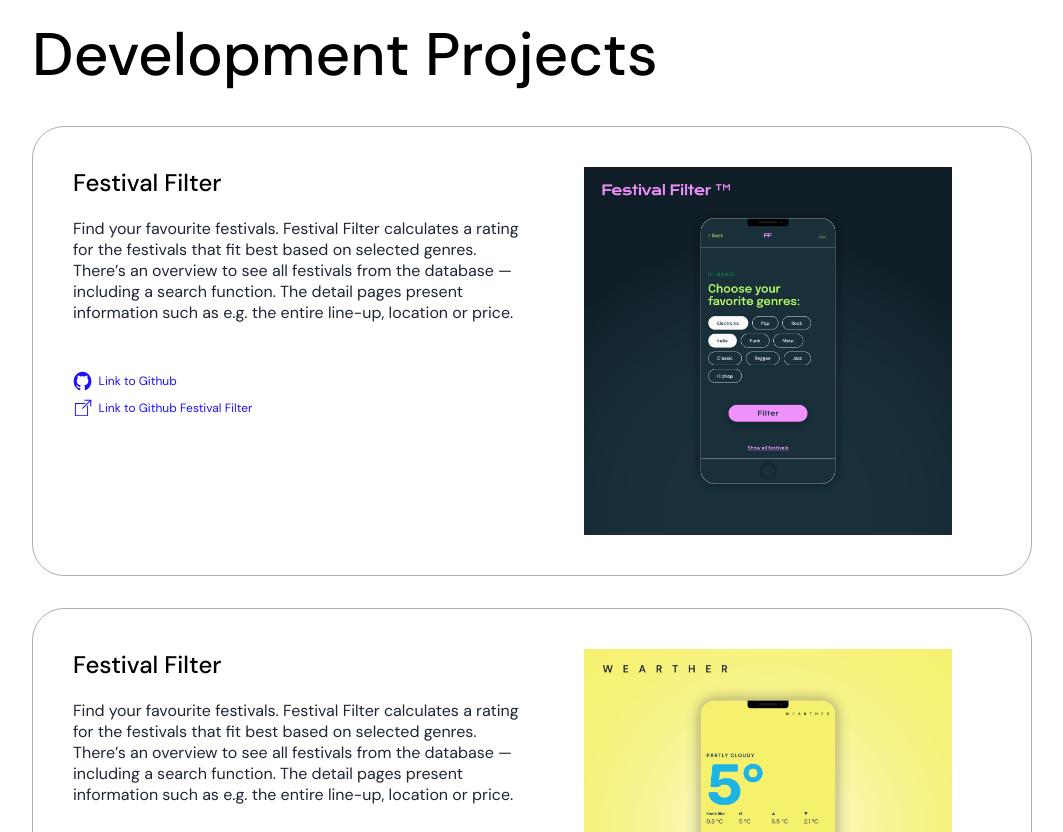
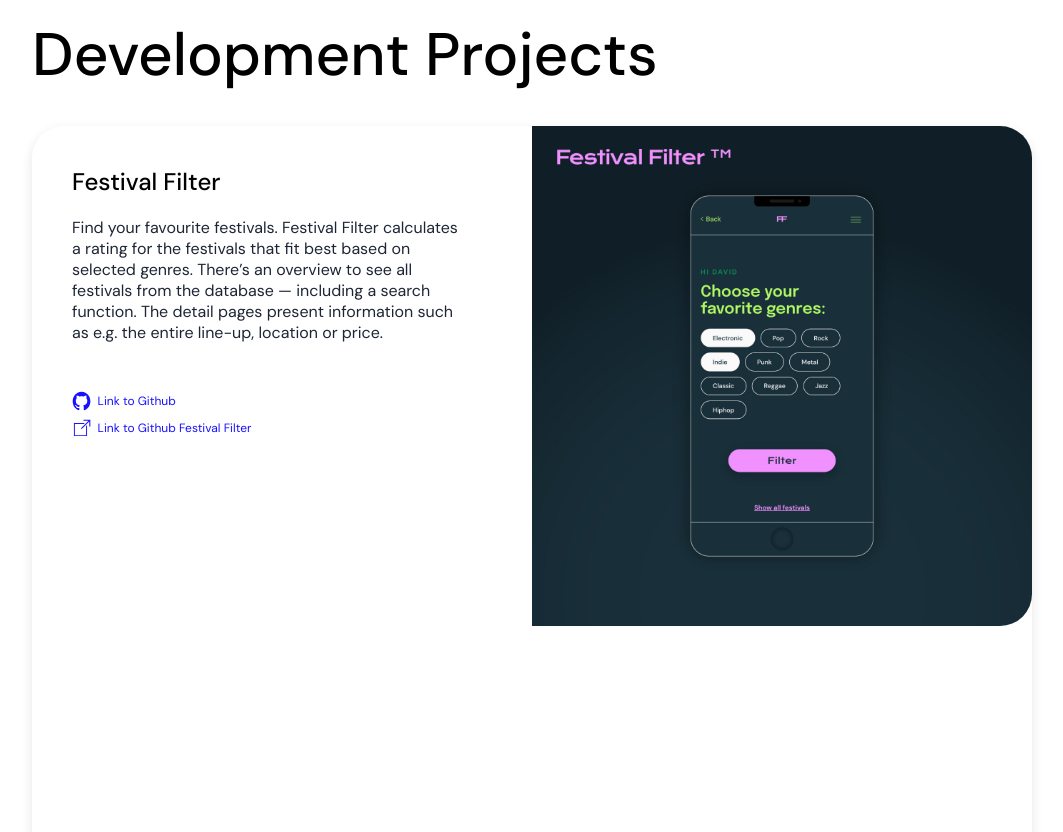
Before and after one commit to davidwobido/Portfolio_2022, a React (Vite) app: page / in a window 1280 px wide. Shown: the part 1968-2800 px from the top of the page, without its empty margins (108-1171 px from the left). Built offline with nearby package versions, Linux system fonts and the light colour scheme.

Commit message:
:lipstick: Change box-shadow of the cards

```diff
--- a/src/Components/ProjectCard/ProjectCard.module.css
+++ b/src/Components/ProjectCard/ProjectCard.module.css
@@ -1,16 +1,15 @@
 .card {
   margin: 2rem 0;
-  padding: 2.5rem;
   display: grid;
   grid-template-columns: 1fr 1fr;
-  border: solid 1px var(--color-neutral);
   border-radius: 2rem;
   gap: 1.5rem;
+  background-color: var(--color-neutral-background);
+  box-shadow: rgb(0 0 0 / 10%) 0 4px 12px;
 }
 
-.logo {
-  filter: grayscale(1);
-  height: 2rem;
+.column-text {
+  padding: 2.5rem;
 }
 
 .logo,
@@ -60,9 +59,10 @@
 .column-image {
   display: flex;
   justify-content: center;
-  height: 23rem;
+  max-height: 31.25rem;
 }
 
 .project-image {
   height: 100%;
+  border-radius: 0 2rem 2rem 0;
 }
```
